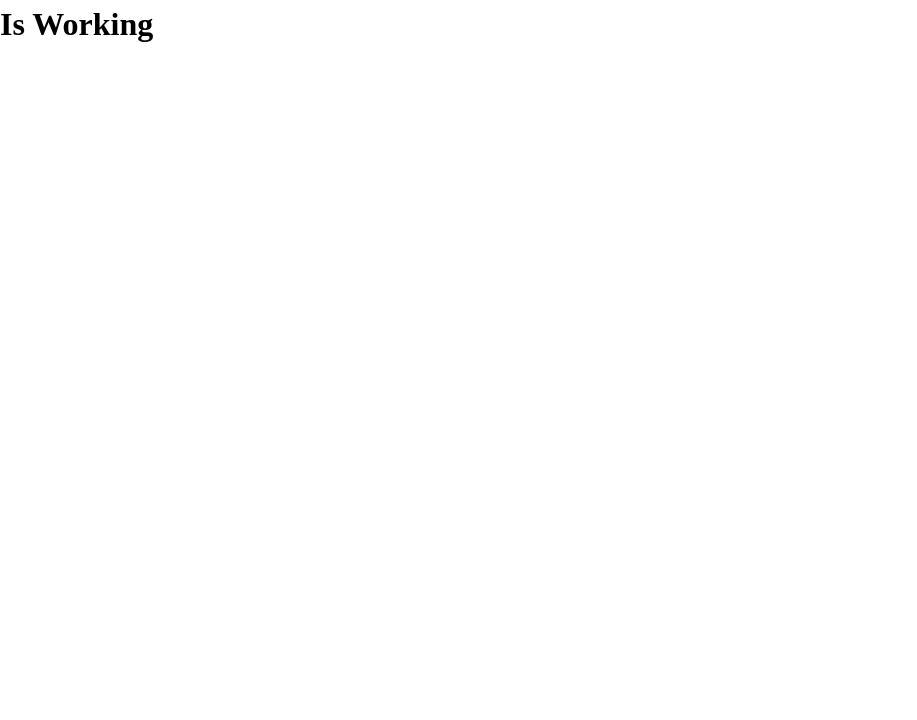
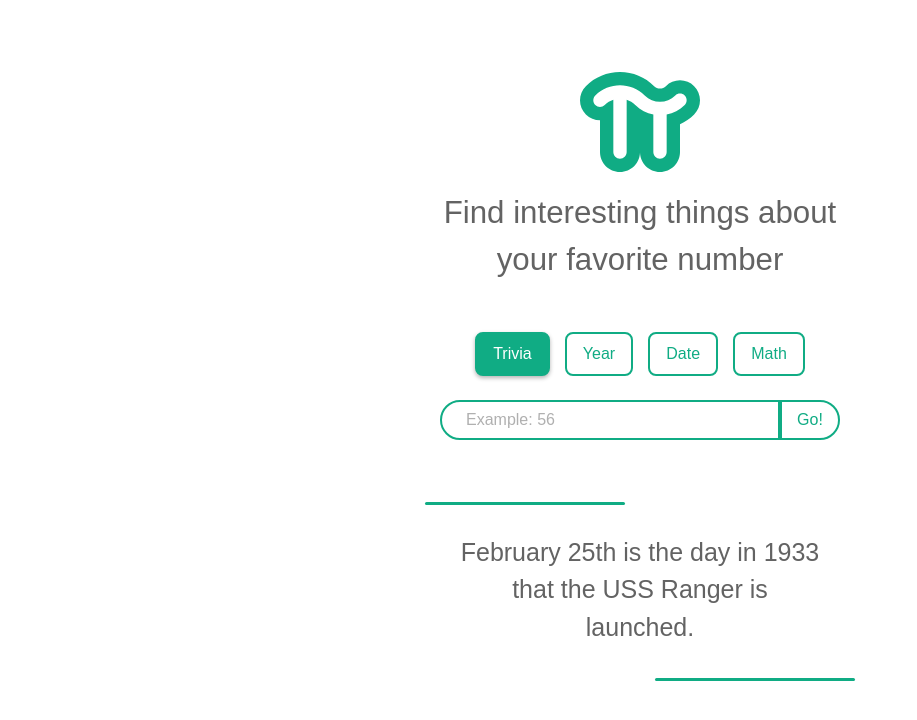
Before and after one commit to SantiagoGuerra/PI, a React (Create React App) app: page / in a window 1280 px wide. Shown: the top 720 px of the page, without its empty margins (0-917 px from the left). Built offline with nearby package versions, Linux system fonts and the light colour scheme.

Commit message:
Se han editado algunos componentes

```diff
--- a/src/components/App.jsx
+++ b/src/components/App.jsx
@@ -1,7 +1,10 @@
 import React from 'react'
+import MainContainer from '../containers/MainContainer'
 
 export default class App extends React.Component {
   render() {
-    return 'Is Working'
+    return (
+      <MainContainer />
+    )
   }
 }
--- a/src/components/Button.jsx
+++ b/src/components/Button.jsx
@@ -18,6 +18,10 @@ const StyledButton = styled.button`
     cursor: pointer;
   }
 
+  &:focus {
+    outline: none;
+  }
+
   ${props => {
     if(props.selected) {
       return `
@@ -30,8 +34,12 @@ const StyledButton = styled.button`
   }}
 `
 
-const Button = ({children, selected}) => (
-  <StyledButton selected={selected}>
+const Button = ({children, selected, buttonSelected}) => (
+  <StyledButton selected={selected} onClick={ e => {
+    e.preventDefault()
+    buttonSelected(children.toLowerCase())
+    console.log(selected)
+}}>
     {children}
   </StyledButton>
 )
--- a/src/components/Logo.jsx
+++ b/src/components/Logo.jsx
@@ -14,7 +14,7 @@ const StyledLogoContainer = styled.div`
 
 const Logo = () => (
   <StyledLogoContainer>
-<svg xmlns="http://www.w3.org/2000/svg" xmlns="http://www.w3.org/1999/xlink" version="1.1" id="Capa_1" x="0px" y="0px" viewBox="0 0 18 18" xml="preserve">
+<svg xmlns="http://www.w3.org/2000/svg" version="1.1" id="Capa_1" x="0px" y="0px" viewBox="0 0 18 18" xml="preserve">
 <g>
 	<g id="Layer_1_125_">
 		<path d="M17.121,3.619C16.555,3.053,15.801,2.741,15,2.741s-1.555,0.312-2.121,0.879    C12.646,3.853,12.333,3.981,12,3.981s-0.646-0.129-0.879-0.362C9.755,2.254,7.936,1.501,6,1.501S2.245,2.254,0.879,3.619    C0.312,4.187,0,4.939,0,5.74s0.312,1.555,0.879,2.121C1.445,8.429,2.199,8.74,3,8.74v4.758c0,1.654,1.346,3,3,3s3-1.346,3-3    c0,1.654,1.346,3,3,3s3-1.346,3-3V9.332c0.784-0.356,1.501-0.851,2.12-1.47C17.688,7.295,18,6.542,18,5.74    S17.688,4.187,17.121,3.619z M15.707,6.448C14.939,7.215,13.992,7.693,13,7.885v5.614c0,0.553-0.447,1-1,1s-1-0.447-1-1V7.884    c-0.992-0.191-1.939-0.67-2.707-1.437C7.919,6.073,7.472,5.825,7,5.672v7.826c0,0.553-0.447,1-1,1s-1-0.447-1-1V5.672    C4.527,5.823,4.081,6.073,3.707,6.448C3.512,6.644,3.256,6.74,3,6.74S2.488,6.642,2.293,6.447c-0.391-0.391-0.391-1.023,0-1.414    C3.314,4.012,4.657,3.501,6,3.501s2.685,0.511,3.707,1.532C10.34,5.665,11.17,5.981,12,5.981c0.831,0,1.661-0.316,2.293-0.948    C14.488,4.839,14.744,4.74,15,4.74s0.512,0.098,0.707,0.293C16.098,5.424,16.098,6.057,15.707,6.448z" fill="#10ac84"/>
--- a/src/components/Main.jsx
+++ b/src/components/Main.jsx
@@ -5,17 +5,31 @@ import SubmitNumber from './SubmitNumber'
 import Message from './Message';
 
 const StyledMain = styled.main`
-  background: red;
+  /* background: red; */
   display: flex;
+  align-items: center;
   flex-direction: column;
   flex-wrap: wrap;
+  margin-top: 62px;
 `
 
-const Main = () => (
+const StyledMainItem = styled.div`
+  display: flex;
+  flex-wrap: wrap;
+  justify-content: center;
+  max-width: 430px;
+`
+
+const Main = ({
+  ui,
+  buttonSelected
+}) => (
   <StyledMain>
-    <Header/>
-    <SubmitNumber />
-    <Message>This is a message</Message>
+    <StyledMainItem>
+      <Header/>
+      <SubmitNumber buttons={ui.buttons} buttonSelected={buttonSelected}/>
+      <Message>February 25th is the day in 1933 that the USS Ranger is launched.</Message>
+    </StyledMainItem>
   </StyledMain>
 )
 
--- a/src/components/Message.jsx
+++ b/src/components/Message.jsx
@@ -4,6 +4,9 @@ import Text from './Text';
 
 const StyledMessage = styled.div`
   position: relative;
+  margin-top: 62px;
+  margin-bottom: 62px;
+
   &::before {
     content: ' ';
     position: absolute;
--- a/src/components/SubmitNumber.jsx
+++ b/src/components/SubmitNumber.jsx
@@ -9,6 +9,7 @@ const StyledSubmitNumber = styled.div`
   max-width: 400px;
   align-items: center;
   margin-top: 48px;
+  width: 100%;
 `
 
 const ButtonsContainer = styled.div`
@@ -18,19 +19,19 @@ const ButtonsContainer = styled.div`
   width: 90%;
 `
 
-const SubmitNumber = () => (
+const SubmitNumber = ({buttons, buttonSelected}) => (
   <StyledSubmitNumber>
     <ButtonsContainer>
-      <Button>
+      <Button selected={buttons[0].isOpen} buttonSelected={buttonSelected}>
         Trivia
       </Button>
-      <Button>
+      <Button selected={buttons[1].isOpen} buttonSelected={buttonSelected}>
         Year
       </Button>
-      <Button>
+      <Button selected={buttons[2].isOpen} buttonSelected={buttonSelected}>
         Date
       </Button>
-      <Button>
+      <Button selected={buttons[3].isOpen} buttonSelected={buttonSelected}>
         Math
       </Button>
     </ButtonsContainer>
--- a/src/index.js
+++ b/src/index.js
@@ -1,9 +1,20 @@
 import React from 'react';
 import ReactDOM from 'react-dom';
 import './index.css';
+import App from './components/App'
+import {Provider} from 'react-redux'
+import store from './store'
+
+import {ThemeProvider} from 'styled-components'
+import theme from './styled.theme'
 
 import * as serviceWorker from './serviceWorker';
 
-ReactDOM.render(<h1>Is Working</h1>, document.getElementById('root'));
+ReactDOM.render(
+  <ThemeProvider theme={theme}>
+    <Provider store={store}>
+      <App />
+    </Provider>
+  </ThemeProvider>, document.getElementById('root'));
 
 serviceWorker.register();
```
